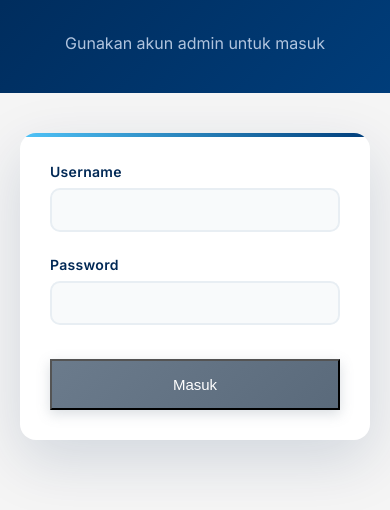
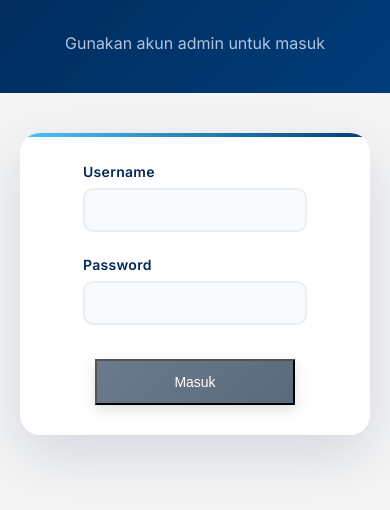
Before and after one commit to naynayyy16/claude-bps, a plain HTML site: page masuk.html in a window 390 px wide. Shown: the part 226-736 px from the top of the page. Drawn offline with Linux system fonts and the light colour scheme.

Commit message:
perubahan ukuran button

```diff
--- a/masuk.html
+++ b/masuk.html
@@ -313,23 +313,30 @@
         }
 
         .login-card .btn-submit {
-            width: 100%;
+            width: auto;
+            min-width: 200px;
             margin-top: 10px;
-            padding: 15px;
-            font-size: 15px;
+            padding: 13px 40px;
+            font-size: 14px;
         }
 
-        /* Responsive Design */
+        .login-card .button-group,
+        .login-card form {
+            display: flex;
+            flex-direction: column;
+            align-items: center;
+        }
+
         @media (max-width: 768px) {
+            .btn-add,
+            .btn-submit {
+                width: 100%;  /* ← HAPUS BARIS INI */
+                justify-content: center;
+            }
+
             .content-section {
                 padding: 0 20px;
                 margin: 40px auto 60px;
-            }
-
-            .feedback-card,
-            .login-card {
-                padding: 30px 25px;
-                border-radius: 16px;
             }
 
             .form-title {
```
Also changed, not shown: feedback.html (+5 -5 lines).
